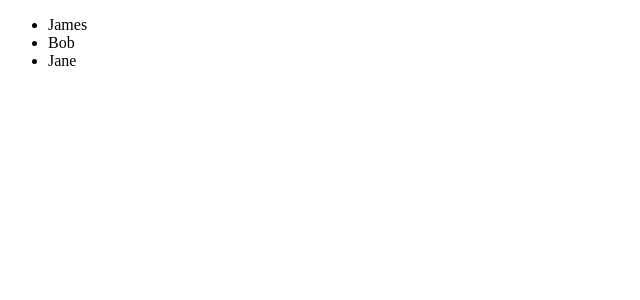
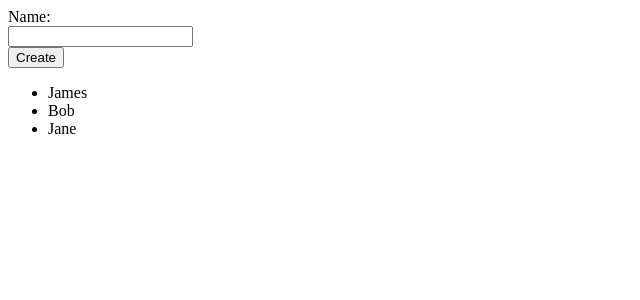
Before and after one commit to j-monks/angular-practice, an Angular app: page / in a window 1280 px wide. Shown: the top 300 px of the page, without its empty margins (0-640 px from the left). Built offline with nearby package versions, Linux system fonts and the light colour scheme.

Commit message:
added person-input-component, to add names to the list. Added css along with some html.

```diff
--- a/src/app/app.component.html
+++ b/src/app/app.component.html
@@ -1 +1,2 @@
+<app-person-input></app-person-input>
 <app-persons [personList]="persons"></app-persons>
--- a/src/app/app.module.ts
+++ b/src/app/app.module.ts
@@ -3,11 +3,13 @@
 
 import { AppComponent } from './app.component';
 import { PersonsComponent } from "./persons/persons.component";
+import { PersonInputComponent } from './persons/person-input.component';
 
 @NgModule({
   declarations: [
     AppComponent,  // components that you want in a certain module
-    PersonsComponent
+    PersonsComponent,
+    PersonInputComponent
   ],
   imports: [
     BrowserModule  // modules you would like to add to this module
--- /dev/null
+++ b/src/app/persons/person-input.component.css
@@ -0,0 +1,5 @@
+label,
+input,
+button {
+  display: block;
+}
--- /dev/null
+++ b/src/app/persons/person-input.component.html
@@ -0,0 +1,3 @@
+<label for="name">Name: </label>
+<input type="text" id="name">
+<button>Create</button>
```
Also changed, not shown: src/app/persons/person-input.component.ts (added, +8 -0 lines).
